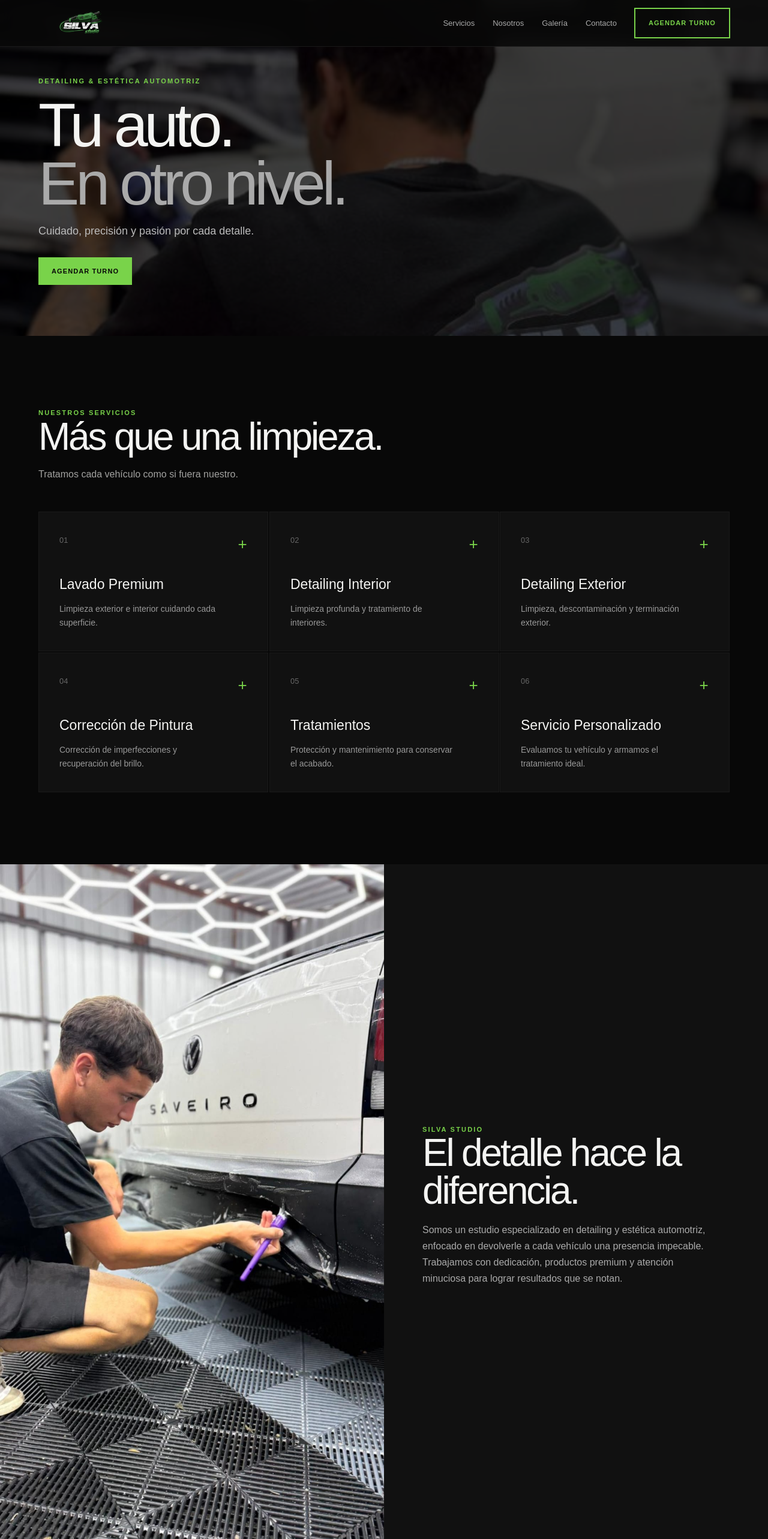
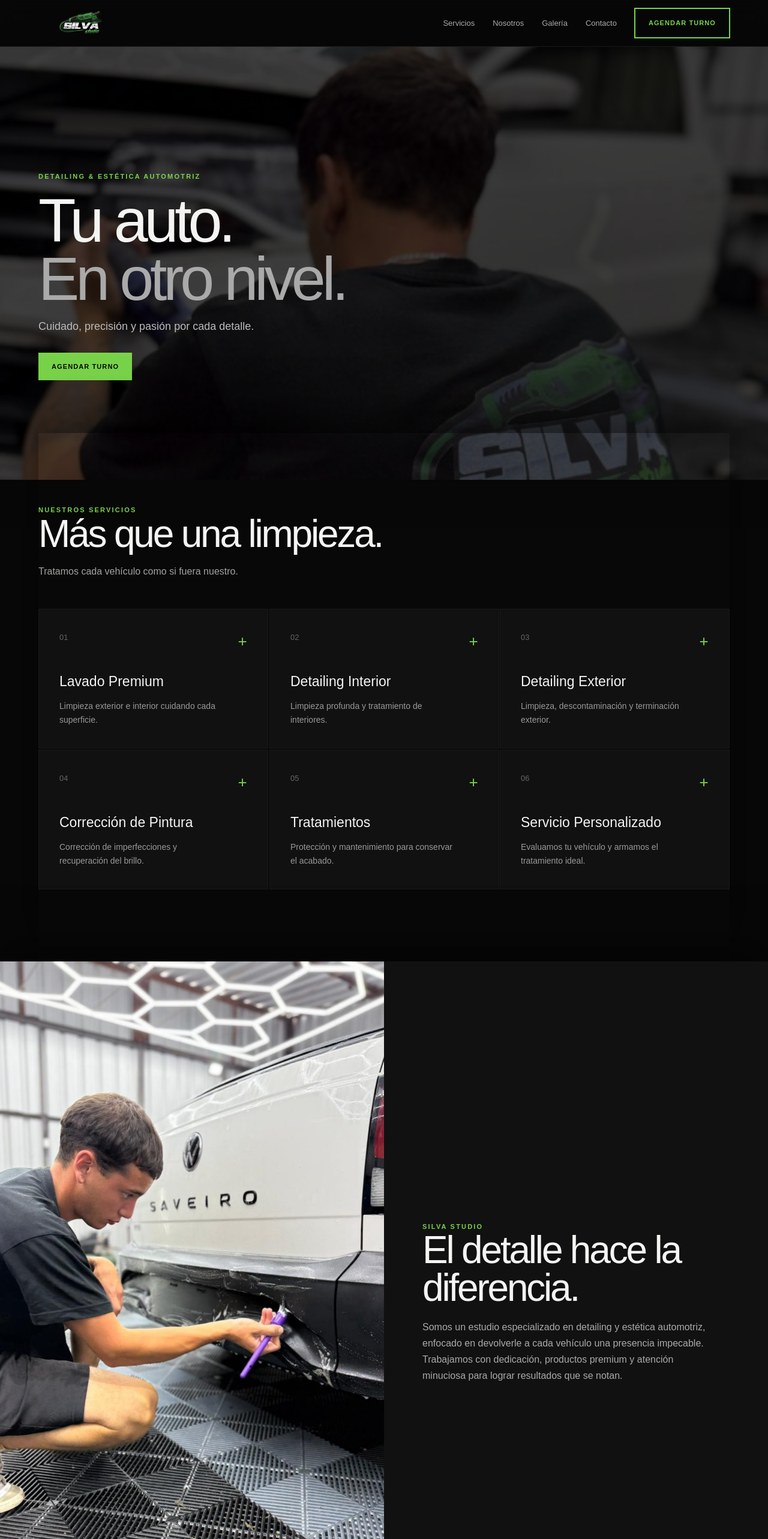
Before and after one commit to silvacarstudio/pag, a Next.js app: page / in a window 1280 px wide. Shown: the top 2566 px of the page at 60% size. Built offline with nearby package versions, Linux system fonts and the light colour scheme.

Commit message:
feat: add sticky sections and adjust responsive styles\n\nAdded sticky sections for improved mobile layout and refined responsive styles.

```diff
--- a/app/globals.css
+++ b/app/globals.css
@@ -10,6 +10,19 @@
 @keyframes serviceReveal { from { opacity:0; transform:translateY(35px) scale(.97); } to { opacity:1; transform:none; } }.about { display:grid; grid-template-columns:1fr 1fr; background:#111; }.aboutMedia { min-height:520px; }.aboutMedia img { width:100%; height:100%; object-fit:cover; }.aboutText { padding:10%; display:flex; flex-direction:column; justify-content:center; }.aboutText p:not(.eyebrow) { max-width:480px; color:#aaa; line-height:1.7; }.gallery { display:grid; grid-template-columns:repeat(4,1fr); gap:12px; margin-top:50px; }.pic { padding:0; border:0; background:none; cursor:pointer; overflow:hidden; aspect-ratio:1; }.pic img { width:100%; height:100%; object-fit:cover; transition:transform .4s; }.pic:hover img { transform:scale(1.06); }.cta { padding:100px 0; background:#151515; }.ctaIn { display:flex; align-items:end; justify-content:space-between; gap:30px; }.contact { display:flex; justify-content:space-between; gap:40px; }.contactInfo { display:flex; flex-direction:column; gap:20px; color:#aaa; }.contactInfo a { color:var(--accent); }.contactInfo span { max-width:320px; }.foot { min-height:120px; display:flex; align-items:center; justify-content:space-between; border-top:1px solid var(--border); color:#777; font-size:12px; }.foot img { width:110px; }
 .modalBackdrop,.lightbox { position:fixed; inset:0; z-index:50; display:grid; place-items:center; padding:20px; background:#000c; backdrop-filter:blur(16px); }.serviceModal { position:relative; width:min(700px,100%); padding:clamp(30px,6vw,70px); background:#151515; border:1px solid #79d34a66; box-shadow:0 30px 100px #000; animation:modalIn .3s ease; }.modalClose,.lightbox>button { position:absolute; top:15px; right:20px; border:0; background:none; color:#aaa; font-size:32px; cursor:pointer; }.modalClose:hover,.lightbox>button:hover { color:var(--accent); }.modalNumber { position:absolute; top:28px; right:70px; color:#666; }.serviceModal h2 { font-size:clamp(42px,7vw,82px); line-height:.9; letter-spacing:-.07em; color:var(--accent); margin:35px 0 15px; }.modalSubtitle { color:#ddd; font-size:18px; }.modalDetail { color:#aaa; line-height:1.7; max-width:560px; }.keyPoints { display:flex; flex-wrap:wrap; gap:12px; margin:32px 0; }.keyPoints span { padding:12px 14px; border:1px solid var(--border); color:#bbb; font-size:11px; text-transform:uppercase; letter-spacing:.08em; }.keyPoints b { color:var(--accent); margin-right:6px; }.lightbox img { max-height:85vh; max-width:min(1100px,90vw); object-fit:contain; }.lightbox { z-index:60; }
 @keyframes modalIn { from { opacity:0; transform:translateY(18px) scale(.97); } to { opacity:1; transform:none; } }
-@media(max-width:700px) { header { height:70px; }.head { justify-content:space-between; }.brand { width:120px; } nav { display:none; }.head>.btn { padding:11px 12px; font-size:9px; }.hero { min-height:78vh; }.section { padding:85px 0; }.grid { grid-template-columns:1fr; gap:0; margin-top:35px; padding-bottom:12vh; }.service { position:sticky; top:86px; min-height:0; margin-bottom:18px; box-shadow:0 18px 45px #0009; transform-origin:center top; }.service:nth-child(2) { top:96px; }.service:nth-child(3) { top:106px; }.service:nth-child(4) { top:116px; }.service:nth-child(5) { top:126px; }.service:nth-child(6) { top:136px; }.serviceHead { min-height:0; padding:19px 20px 21px; }.serviceHead h3 { margin-top:19px; font-size:20px; }.serviceHead p { font-size:12px; line-height:1.45; margin-top:8px; max-width:270px; }.servicePlus { font-size:22px; }.about { grid-template-columns:1fr; }.aboutMedia { min-height:330px; }.gallery { grid-template-columns:1fr 1fr; gap:6px; }.ctaIn,.contact { display:block; }.ctaIn .btn { margin-top:25px; }.contactInfo { margin-top:40px; }.foot { padding:25px 0; display:block; }.foot span { display:block; margin-top:18px; }.serviceModal { padding:35px 24px; max-height:90vh; overflow:auto; }.keyPoints { display:grid; }.modalSubtitle { font-size:16px; } }
+
+/* Each major panel pins briefly as the next one rises over it. */
+.stack-section { position:sticky; top:78px; min-height:calc(100vh - 78px); box-shadow:0 -24px 70px #0008; z-index:1; }
+.hero.stack-section { z-index:0; }
+#servicios.stack-section { z-index:2; }
+#nosotros.stack-section { z-index:3; }
+#galeria.stack-section { z-index:4; }
+.cta.stack-section { z-index:5; }
+#contacto.stack-section { z-index:6; }
+
+@media(max-width:700px) { .stack-section { top:70px; min-height:calc(100svh - 70px); } .service { margin-bottom:8px; } .serviceHead { padding:14px 16px 16px; } .serviceHead h3 { margin-top:14px; font-size:18px; } .serviceHead p { font-size:11px; line-height:1.35; margin-top:5px; } .grid { padding-bottom:3vh; } }
+
+@media(prefers-reduced-motion:reduce) { .stack-section { position:relative; top:auto; min-height:0; } }
+@media(max-width:700px) { header { height:70px; }.head { justify-content:space-between; }.brand { width:120px; } nav { display:none; }.head>.btn { padding:11px 12px; font-size:9px; }.hero { min-height:78vh; }.section { padding:65px 0; }.grid { grid-template-columns:1fr; gap:0; margin-top:28px; padding-bottom:8vh; }.service { position:sticky; top:86px; min-height:0; margin-bottom:18px; box-shadow:0 18px 45px #0009; transform-origin:center top; }.service:nth-child(2) { top:96px; }.service:nth-child(3) { top:106px; }.service:nth-child(4) { top:116px; }.service:nth-child(5) { top:126px; }.service:nth-child(6) { top:136px; }.serviceHead { min-height:0; padding:19px 20px 21px; }.serviceHead h3 { margin-top:19px; font-size:20px; }.serviceHead p { font-size:12px; line-height:1.45; margin-top:8px; max-width:270px; }.servicePlus { font-size:22px; }.about { grid-template-columns:1fr; }.aboutMedia { min-height:330px; }.gallery { grid-template-columns:1fr 1fr; gap:6px; }.ctaIn,.contact { display:block; }.ctaIn .btn { margin-top:25px; }.contactInfo { margin-top:40px; }.foot { padding:25px 0; display:block; }.foot span { display:block; margin-top:18px; }.serviceModal { padding:35px 24px; max-height:90vh; overflow:auto; }.keyPoints { display:grid; }.modalSubtitle { font-size:16px; } }
 @media(min-width:701px) { .service:nth-child(2), .service:nth-child(5) { transform:translateY(12px); } .service:nth-child(3), .service:nth-child(6) { transform:translateY(24px); } }
 @media(prefers-reduced-motion:reduce) { *, *::before, *::after { scroll-behavior:auto !important; animation-duration:.01ms !important; transition-duration:.01ms !important; } .reveal { opacity:1; transform:none; } }
--- a/app/page.tsx
+++ b/app/page.tsx
@@ -38,12 +38,12 @@ export default function Page() {
 
   return <main>
     <header><div className="wrap head"><a className="brand" href="#inicio"><img src="/images/logo.png" alt="Silva Studio" /></a><nav><a href="#servicios">Servicios</a><a href="#nosotros">Nosotros</a><a href="#galeria">Galería</a><a href="#contacto">Contacto</a></nav><a className="btn outline" href="https://wa.me/59894577748?text=Hola%20Silva%20Studio%2C%20quiero%20consultar%20por%20un%20turno.">Agendar turno</a></div></header>
-    <section id="inicio" className="hero"><div className="hero-bg" /><div className="overlay" /><div className="wrap hero-content"><p className="eyebrow">DETAILING &amp; ESTÉTICA AUTOMOTRIZ</p><h1>Tu auto.<br /><em>En otro nivel.</em></h1><p>Cuidado, precisión y pasión por cada detalle.</p><a className="btn primary" href="https://wa.me/59894577748">Agendar turno</a></div></section>
-    <section id="servicios" className="section wrap"><p className="eyebrow">NUESTROS SERVICIOS</p><h2>Más que una limpieza.</h2><p className="muted">Tratamos cada vehículo como si fuera nuestro.</p><div className="grid">{services.map((service, i) => <article className="service" key={service.title}><button className="serviceHead" onClick={() => setActiveService(service)} aria-label={`Abrir ${service.title}`}><div><small>0{i + 1}</small><h3>{service.title}</h3><p>{service.subtitle}</p></div><span className="servicePlus">+</span></button></article>)}</div></section>
-    <section id="nosotros" className="about"><div className="aboutMedia"><img src="/images/about.jpg" alt="Trabajo de detailing en Silva Studio" /></div><div className="aboutText"><p className="eyebrow">SILVA STUDIO</p><h2>El detalle hace la diferencia.</h2><p>Somos un estudio especializado en detailing y estética automotriz, enfocado en devolverle a cada vehículo una presencia impecable.</p><p>Trabajamos con dedicación, productos premium y atención minuciosa para lograr resultados que se notan.</p></div></section>
-    <section id="galeria" className="section wrap"><p className="eyebrow">TRABAJOS</p><h2>Resultados que hablan solos.</h2><div className="gallery">{gallery.map((image, i) => <button className="pic" key={image} onClick={() => setLightbox(image)}><img src={image} alt={`Trabajo realizado ${i + 1}`} /></button>)}</div></section>
-    <section className="cta"><div className="wrap ctaIn"><div><p className="eyebrow">¿LISTO PARA CAMBIAR EL LOOK DE TU AUTO?</p><h2>Dejalo en nuestras manos.</h2></div><a className="btn primary" href="https://wa.me/59894577748">Agendar ahora</a></div></section>
-    <section id="contacto" className="section wrap contact"><div><p className="eyebrow">CONTACTO</p><h2>Estética y cuidado a tu medida.</h2></div><div className="contactInfo"><a href="https://wa.me/59894577748">WhatsApp</a><a href="https://www.instagram.com/silva_car_studio/">Instagram</a><span>Luis Cluzeau Mortet 4763</span><span>Lunes a domingos</span></div></section>
+    <section id="inicio" className="hero stack-section"><div className="hero-bg" /><div className="overlay" /><div className="wrap hero-content"><p className="eyebrow">DETAILING &amp; ESTÉTICA AUTOMOTRIZ</p><h1>Tu auto.<br /><em>En otro nivel.</em></h1><p>Cuidado, precisión y pasión por cada detalle.</p><a className="btn primary" href="https://wa.me/59894577748">Agendar turno</a></div></section>
+    <section id="servicios" className="section wrap stack-section"><p className="eyebrow">NUESTROS SERVICIOS</p><h2>Más que una limpieza.</h2><p className="muted">Tratamos cada vehículo como si fuera nuestro.</p><div className="grid">{services.map((service, i) => <article className="service" key={service.title}><button className="serviceHead" onClick={() => setActiveService(service)} aria-label={`Abrir ${service.title}`}><div><small>0{i + 1}</small><h3>{service.title}</h3><p>{service.subtitle}</p></div><span className="servicePlus">+</span></button></article>)}</div></section>
+    <section id="nosotros" className="about stack-section"><div className="aboutMedia"><img src="/images/about.jpg" alt="Trabajo de detailing en Silva Studio" /></div><div className="aboutText"><p className="eyebrow">SILVA STUDIO</p><h2>El detalle hace la diferencia.</h2><p>Somos un estudio especializado en detailing y estética automotriz, enfocado en devolverle a cada vehículo una presencia impecable.</p><p>Trabajamos con dedicación, productos premium y atención minuciosa para lograr resultados que se notan.</p></div></section>
+    <section id="galeria" className="section wrap stack-section"><p className="eyebrow">TRABAJOS</p><h2>Resultados que hablan solos.</h2><div className="gallery">{gallery.map((image, i) => <button className="pic" key={image} onClick={() => setLightbox(image)}><img src={image} alt={`Trabajo realizado ${i + 1}`} /></button>)}</div></section>
+    <section className="cta stack-section"><div className="wrap ctaIn"><div><p className="eyebrow">¿LISTO PARA CAMBIAR EL LOOK DE TU AUTO?</p><h2>Dejalo en nuestras manos.</h2></div><a className="btn primary" href="https://wa.me/59894577748">Agendar ahora</a></div></section>
+    <section id="contacto" className="section wrap contact stack-section"><div><p className="eyebrow">CONTACTO</p><h2>Estética y cuidado a tu medida.</h2></div><div className="contactInfo"><a href="https://wa.me/59894577748">WhatsApp</a><a href="https://www.instagram.com/silva_car_studio/">Instagram</a><span>Luis Cluzeau Mortet 4763</span><span>Lunes a domingos</span></div></section>
     <footer><div className="wrap foot"><img src="/images/logo.png" alt="Silva Studio" /><span>Detailing &amp; estética automotriz premium.</span></div></footer>
     {activeService && <div className="modalBackdrop" onClick={() => setActiveService(null)}><section className="serviceModal" role="dialog" aria-modal="true" aria-labelledby="dialog-title" onClick={e => e.stopPropagation()}><button className="modalClose" onClick={() => setActiveService(null)} aria-label="Cerrar">×</button><p className="eyebrow">SERVICIO DESTACADO</p><small className="modalNumber">/ 0{services.indexOf(activeService) + 1}</small><h2 id="dialog-title">{activeService.title}</h2><p className="modalSubtitle">{activeService.subtitle}</p><p className="modalDetail">{activeService.detail}</p><div className="keyPoints"><span><b>+</b> Atención artesanal</span><span><b>+</b> Productos premium</span><span><b>+</b> Resultado visible</span></div><a className="btn primary" href="https://wa.me/59894577748">Agendar este servicio ↗</a></section></div>}
     {lightbox && <div className="lightbox" onClick={() => setLightbox(null)}><button onClick={() => setLightbox(null)} aria-label="Cerrar imagen">×</button><img src={lightbox} alt="Trabajo de Silva Studio ampliado" /></div>}
```
